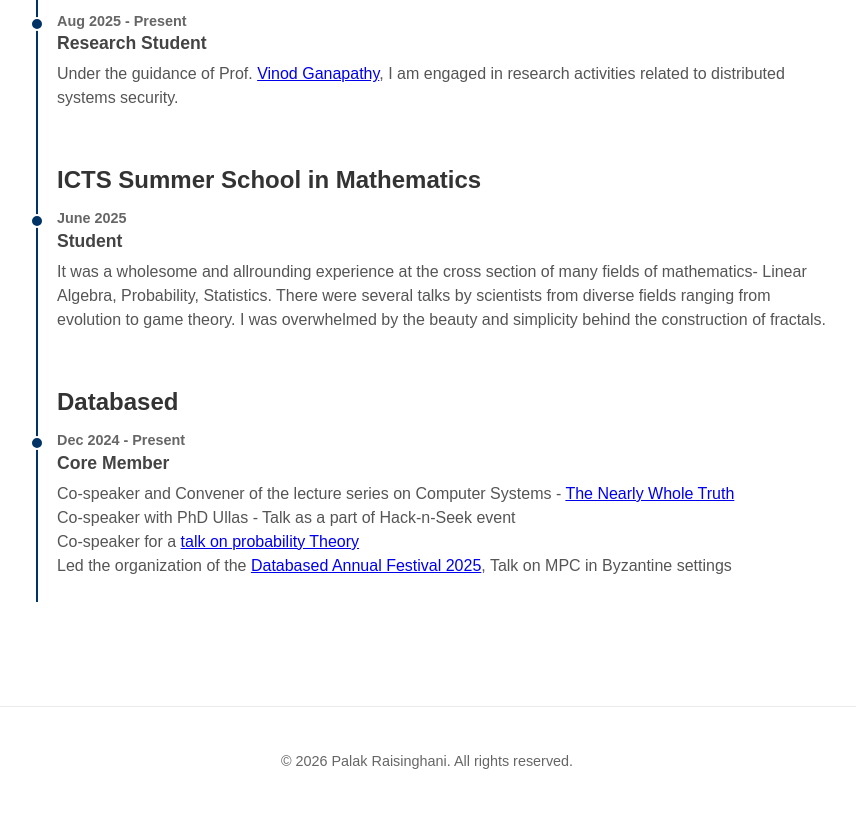
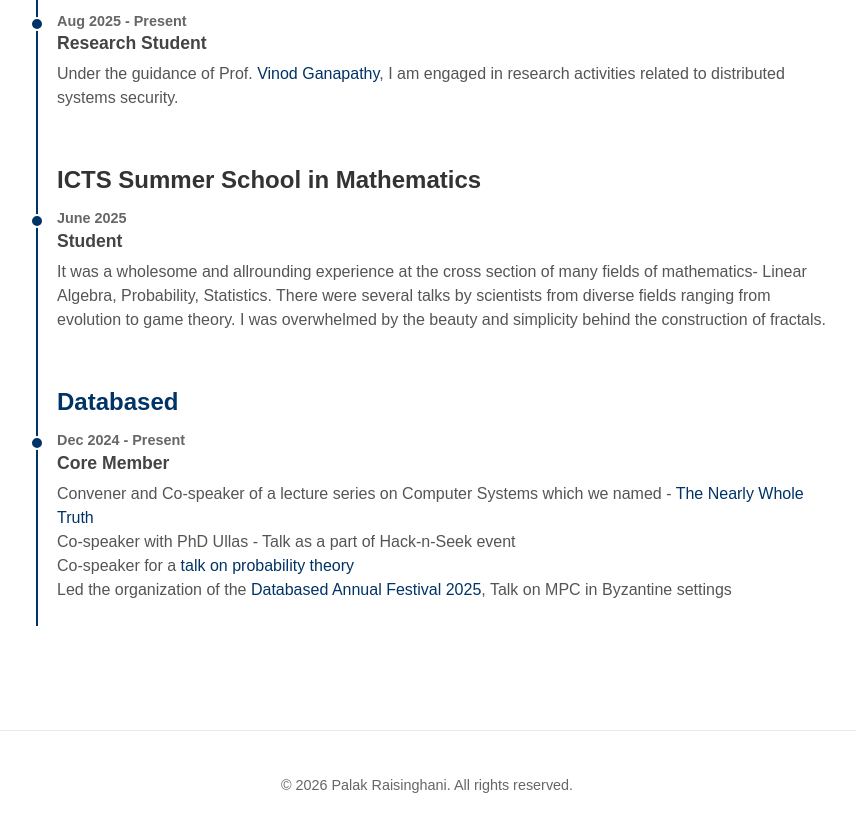
Before and after one commit to palakraisinghani/palakraisinghani.github.io, a plain HTML site: page experience.html in a window 1280 px wide. Shown: the part 483-1314 px from the top of the page, without its empty margins (213-1069 px from the left). Drawn offline with Linux system fonts and the light colour scheme.

Commit message:
minor corrections on the experience page.

```diff
--- a/css/global.css
+++ b/css/global.css
@@ -3,6 +3,15 @@ body {
     margin: 0;
     padding: 0;
     color: #333;
+}
+
+a {
+    color: #003366;
+    text-decoration: none;
+}
+
+a:hover {
+    text-decoration: underline;
 }
 
 header {
@@ -39,17 +48,13 @@ header h1 {
 
 nav a {
     margin-left: 20px;
-    text-decoration: none;
-    color: #003366;
     font-weight: 500;
 }
 
 .social-link {
     display: inline-flex;
     align-items: center;
-    color: #003366;
     margin-left: 20px;
-    text-decoration: none;
 }
 
 .social-icon {
@@ -60,12 +65,7 @@ nav a {
 }
 
 .social-link:hover {
-    text-decoration: none;
     opacity: 0.8;
-}
-
-nav a:hover {
-    text-decoration: underline;
 }
 
 main {
--- a/experience.html
+++ b/experience.html
@@ -50,14 +50,14 @@
             </div>
             <!-- Example of a job with a single node -->
             <div class="timeline-job">
-                <h3 class="job-org">Databased</h3>
+                <h3 class="job-org"><a href="https://databased.csa.iisc.ac.in" target="_blank" rel="noopener noreferrer">Databased</a></h3>
                 <div class="timeline-node">
                     <div class="node-time">Dec 2024 - Present</div>
                     <div class="node-content">
                         <h4 class="node-title">Core Member</h4>
-                        <p>Co-speaker and Convener of the lecture series on Computer Systems - <a href="https://www.linkedin.com/posts/palak-raisinghani-656bab321_iisc-computersystems-talks-ugcPost-7455581201890971648-MwML/?utm_source=share&utm_medium=member_desktop&rcm=ACoAAFGDS-IByYR7Amr0-9uWd5fpT2FRkOrOVB0" target="_blank" rel="noopener noreferrer">The Nearly Whole Truth</a></p>
+                        <p>Convener and Co-speaker of a lecture series on Computer Systems which we named - <a href="https://www.linkedin.com/posts/palak-raisinghani-656bab321_iisc-computersystems-talks-ugcPost-7455581201890971648-MwML/?utm_source=share&utm_medium=member_desktop&rcm=ACoAAFGDS-IByYR7Amr0-9uWd5fpT2FRkOrOVB0" target="_blank" rel="noopener noreferrer">The Nearly Whole Truth</a></p>
                         <p>Co-speaker with PhD Ullas - Talk as a part of Hack-n-Seek event</p>
-                        <p>Co-speaker for a <a href="https://www.linkedin.com/posts/palak-raisinghani-656bab321_probability-databased-iisc-ugcPost-7414591330347110400-tMNX/?utm_source=share&utm_medium=member_desktop&rcm=ACoAAFGDS-IByYR7Amr0-9uWd5fpT2FRkOrOVB0" target="_blank" rel="noopener noreferrer">talk on probability Theory</a></p>
+                        <p>Co-speaker for a <a href="https://www.linkedin.com/posts/palak-raisinghani-656bab321_probability-databased-iisc-ugcPost-7414591330347110400-tMNX/?utm_source=share&utm_medium=member_desktop&rcm=ACoAAFGDS-IByYR7Amr0-9uWd5fpT2FRkOrOVB0" target="_blank" rel="noopener noreferrer">talk on probability theory</a></p>
                         <p>Led the organization of the <a href="https://www.linkedin.com/posts/palak-raisinghani-656bab321_databased-iisc-annualfest-ugcPost-7388984054026657792-_Jpq/?utm_source=share&utm_medium=member_desktop&rcm=ACoAAFGDS-IByYR7Amr0-9uWd5fpT2FRkOrOVB0" target="_blank" rel="noopener noreferrer">Databased Annual Festival 2025</a>, Talk on MPC in Byzantine settings</p>
                     </div>
                 </div>
--- a/js/components.js
+++ b/js/components.js
@@ -19,6 +19,7 @@ document.addEventListener("DOMContentLoaded", () => {
             <a href="${basePath}blog.html">Blog</a>
         </nav>
         <div class="header-right">
+            <a href="${basePath}assets/cv/CV_Palak_R.pdf" target="_blank" class="social-link">CV</a>
             <a href="https://www.linkedin.com/in/palak-raisinghani-656bab321/" target="_blank" class="social-link" aria-label="LinkedIn">
                 <svg class="social-icon" viewBox="0 0 24 24"><path d="M19 0h-14c-2.761 0-5 2.239-5 5v14c0 2.761 2.239 5 5 5h14c2.762 0 5-2.239 5-5v-14c0-2.761-2.238-5-5-5zm-11 19h-3v-11h3v11zm-1.5-12.268c-.966 0-1.75-.79-1.75-1.764s.784-1.764 1.75-1.764 1.75.79 1.75 1.764-.783 1.764-1.75 1.764zm13.5 12.268h-3v-5.604c0-3.368-4-3.113-4 0v5.604h-3v-11h3v1.765c1.396-2.586 7-2.777 7 2.476v6.759z"/></svg>
             </a>
```
